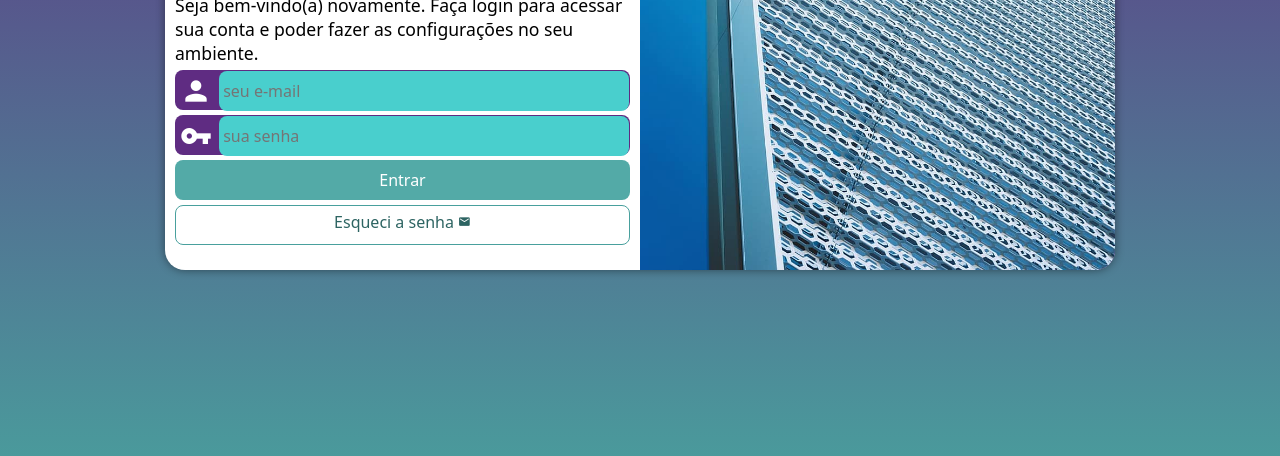
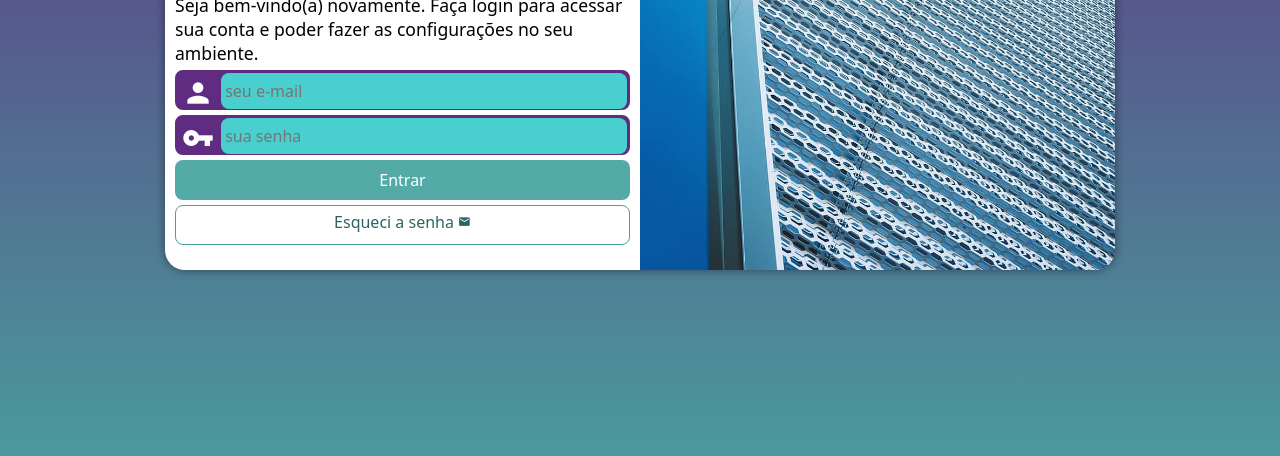
Before and after one commit to joapalima91/projeto-login, a plain HTML site: page index.html in a window 1280 px wide. Shown: the part 300-756 px from the top of the page. Drawn offline with Linux system fonts and the light colour scheme.

Commit message:
projeto tela login finalizado

```diff
--- a/estilos/style.css
+++ b/estilos/style.css
@@ -66,7 +66,7 @@ div#formulario > p {
 
 form > div.campo {
     background-color: #5f2c82;
-    border: 2 solid #5f2c82;
+    border: 2px solid #5f2c82;
     display: block;
     width: 100%;
     height: 40px;
@@ -94,7 +94,7 @@ div.campo > input {
     border: 0px;
     border-radius: 8px;
     padding: 4px;
-    transform: translateY(-10px);
+    transform: translateY(-12px);
 }
 
 div.campo > input:focus-within {
```
